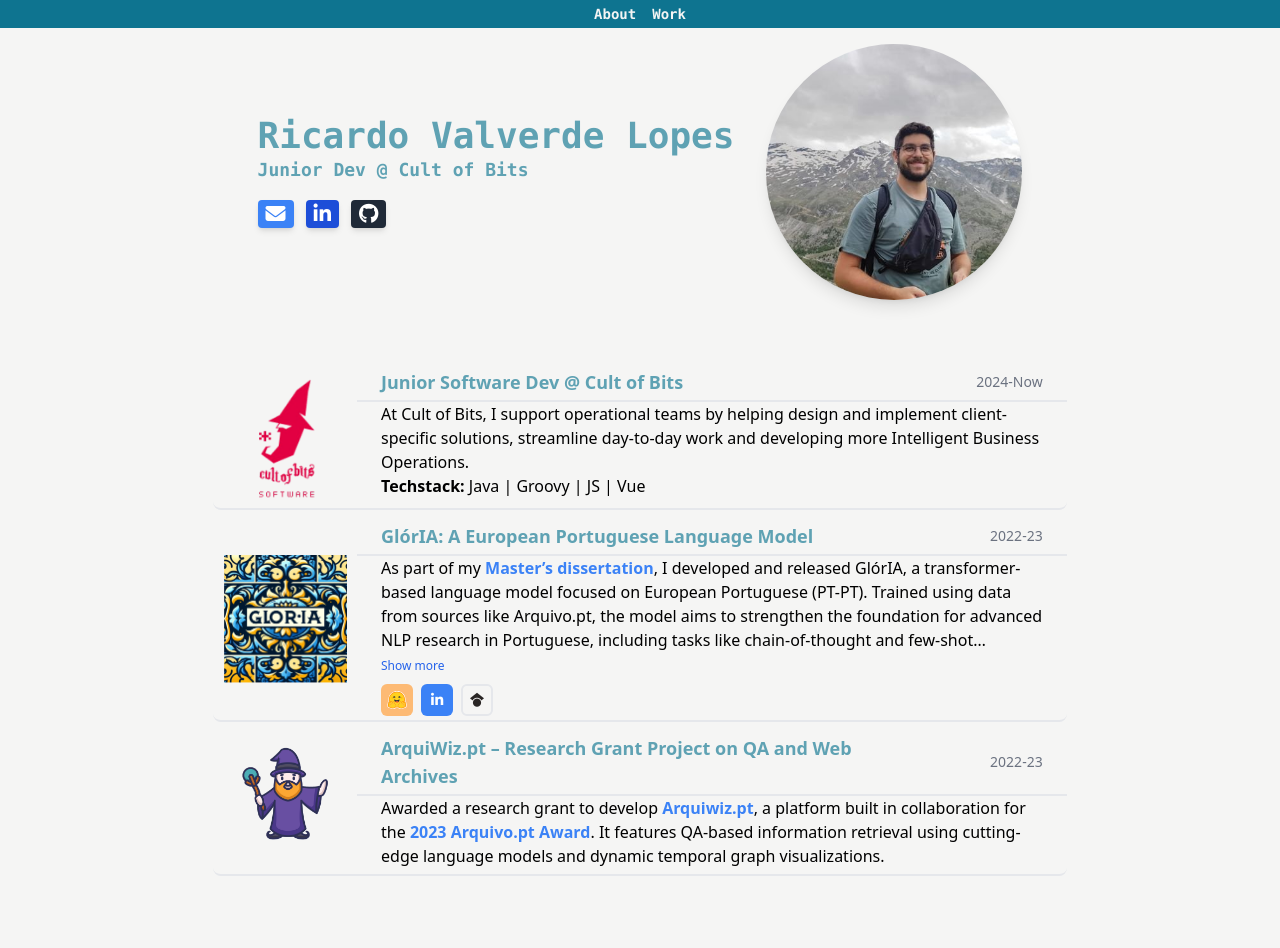
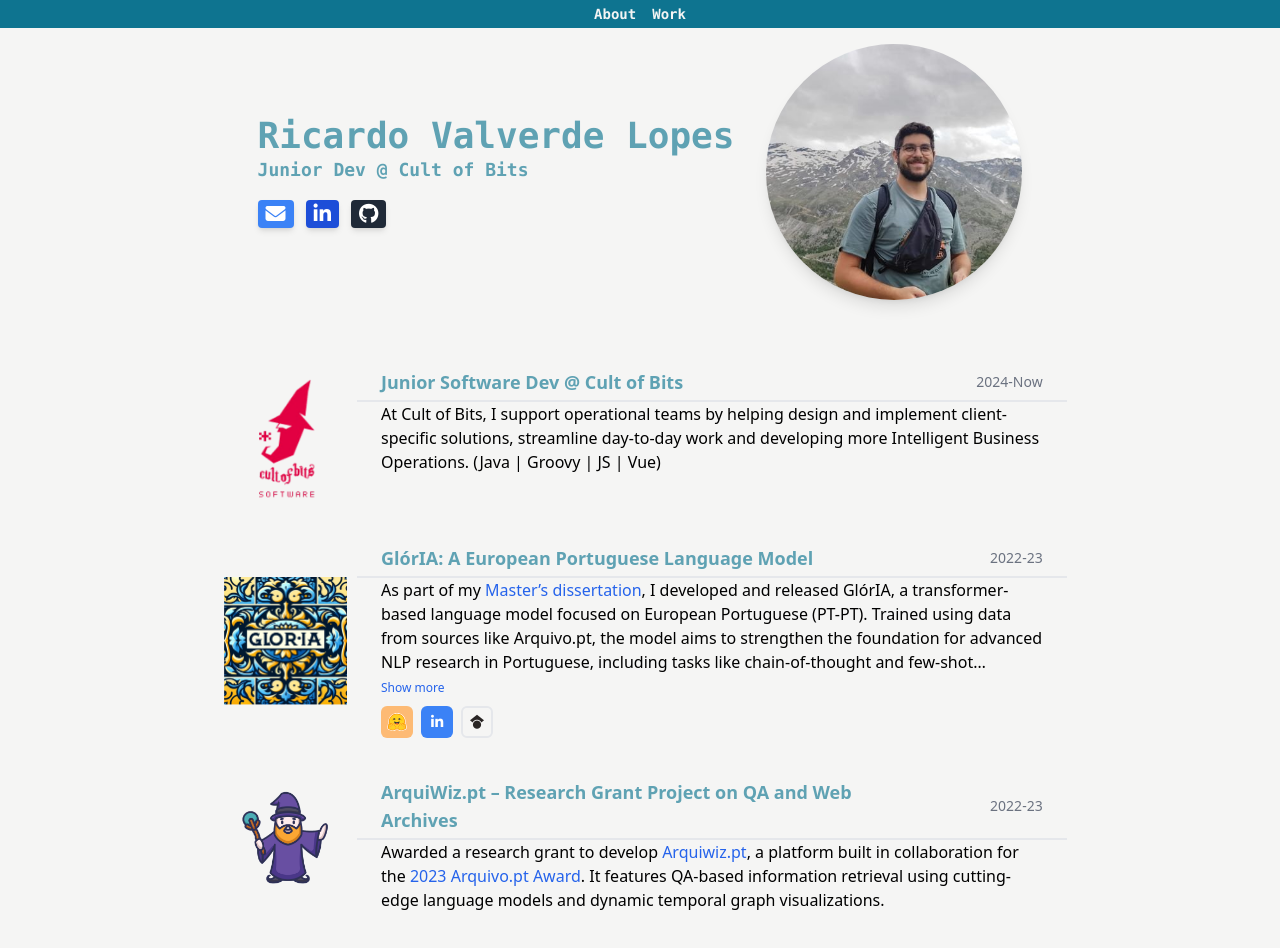
Before and after one commit to rvalgreen/rvalgreen.github.io, a Vue app: page /about in a window 1280 px wide. Shown: the top 948 px of the page. Built offline with nearby package versions, Linux system fonts and the light colour scheme.

Commit message:
removed bottom border :)

```diff
--- a/src/views/ProjectEntry.vue
+++ b/src/views/ProjectEntry.vue
@@ -1,7 +1,7 @@
 <template>
     <div class="h-full text-black overflow-hidden
-  rounded-lg border-b-2 flex flex-col sm:flex-row
-  mb-2 mx-auto w-10/12 xl:w-8/12">
+  rounded-lg  flex flex-col sm:flex-row
+  mb-8 mx-auto w-10/12 xl:w-8/12">
 
         <!-- Image on the left -->
         <div class="hidden sm:flex items-center ">
--- a/src/views/Projects.vue
+++ b/src/views/Projects.vue
@@ -26,15 +26,15 @@ export default {
         {
           title: 'Junior Software Dev @ Cult of Bits',
           description: `At Cult of Bits, I support operational teams by helping design and implement
-          client-specific solutions, streamline day-to-day work and developing more Intelligent Business Operations.<br>
-           <span class="font-semibold">Techstack:</span> Java | Groovy | JS | Vue`,
+          client-specific solutions, streamline day-to-day work and developing more Intelligent Business Operations.
+          (Java | Groovy | JS | Vue)`,
           image: "/cob_wizard.png",
           year: "2024-Now",
           links: []
         },
         {
           title: 'GlórIA: A European Portuguese Language Model',
-          description: `As part of my <a class="font-semibold text-blue-500" href="https://run.unl.pt/handle/10362/163260" target="_blank">Master’s dissertation</a>, I developed and released GlórIA, a transformer-based language model
+          description: `As part of my <a class=" text-blue-600" href="https://run.unl.pt/handle/10362/163260" target="_blank">Master’s dissertation</a>, I developed and released GlórIA, a transformer-based language model
           focused on European Portuguese (PT-PT). Trained using data from sources like Arquivo.pt, the model aims to strengthen
           the foundation for advanced NLP research in Portuguese, including tasks like chain-of-thought and few-shot
           reasoning. Available on Hugging Face. The project was presented at PROPOR 2024.`,
@@ -64,7 +64,7 @@ export default {
         },
         {
           title: 'ArquiWiz.pt – Research Grant Project on QA and Web Archives',
-          description: `Awarded a research grant to develop <a href="http://arquiwiz.pt/" target="_blank" class="font-semibold text-blue-500">Arquiwiz.pt</a>, a platform built in collaboration for the <a href="https://sobre.arquivo.pt/pt/colabore/premios-arquivo-pt/premio-arquivo-pt-2023/"  class="font-semibold text-blue-500" target="_blank">2023 Arquivo.pt Award</a>.
+          description: `Awarded a research grant to develop <a href="http://arquiwiz.pt/" target="_blank" class=" text-blue-600">Arquiwiz.pt</a>, a platform built in collaboration for the <a href="https://sobre.arquivo.pt/pt/colabore/premios-arquivo-pt/premio-arquivo-pt-2023/"  class="text-blue-600" target="_blank">2023 Arquivo.pt Award</a>.
           It features QA-based information retrieval using cutting-edge language models and dynamic temporal graph visualizations.`,
           image: "/wiz_staff.png",
           year: "2022-23",
```
